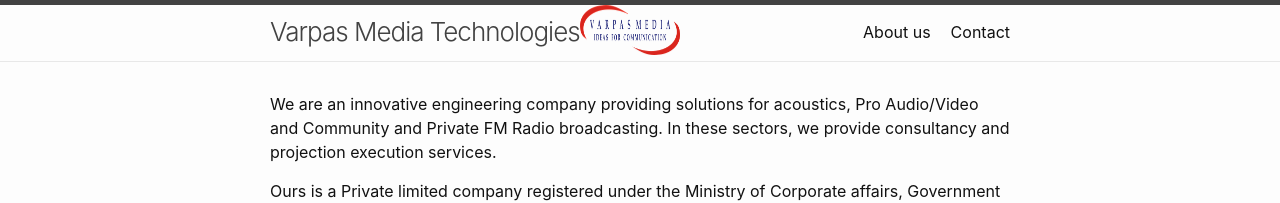
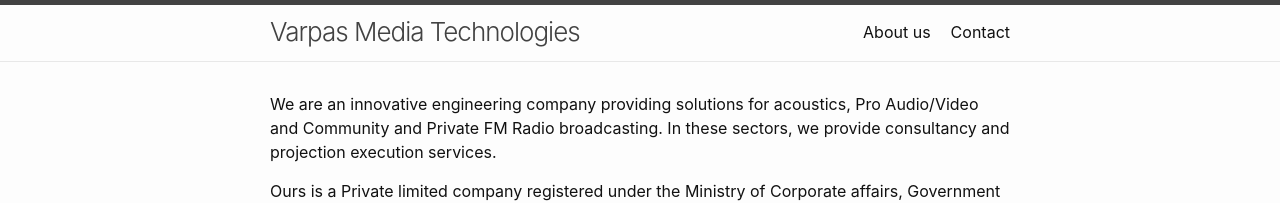
Before and after one commit to VarpasMedia/VarpasMedia.github.io, a Jekyll site: the page built from index.md, in a window 1280 px wide. Shown: the top 203 px of the page. Built offline with Jekyll 4.4.1, drawn with Linux system fonts in a browser that asks for light colours.

Commit message:
Update header.html

```diff
--- a/_includes/header.html
+++ b/_includes/header.html
@@ -5,7 +5,7 @@
     {%- assign page_paths = site.header_pages | default: default_paths -%}
     <a class="site-title" rel="author" href="{{ "/" | relative_url }}">{{ site.title | escape }}</a>
 
-<img src="images/Logo of Varpas.png" width="100" height="50" alt="HTML Dog">
+
 
     {%- if page_paths -%}
       <nav class="site-nav">
```
